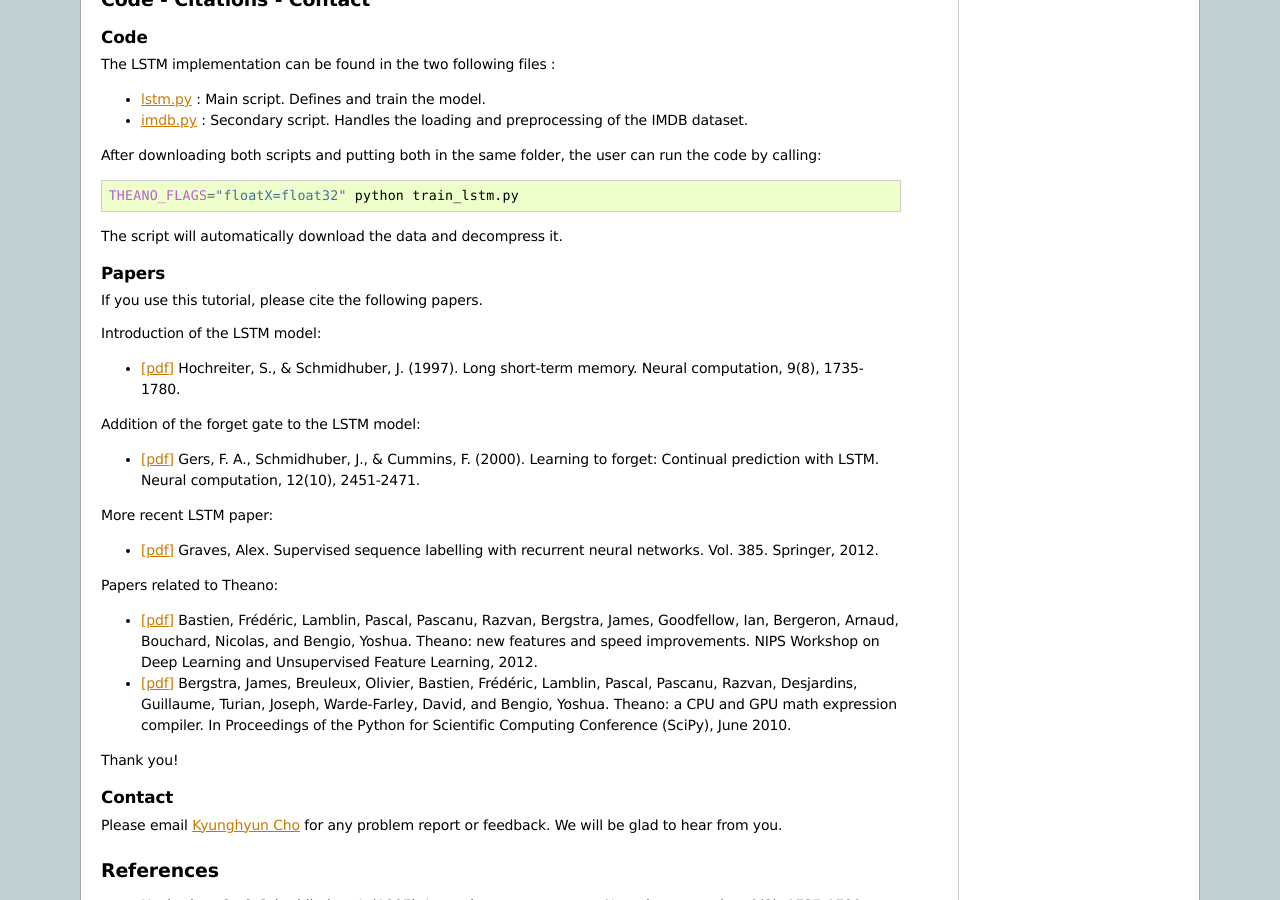
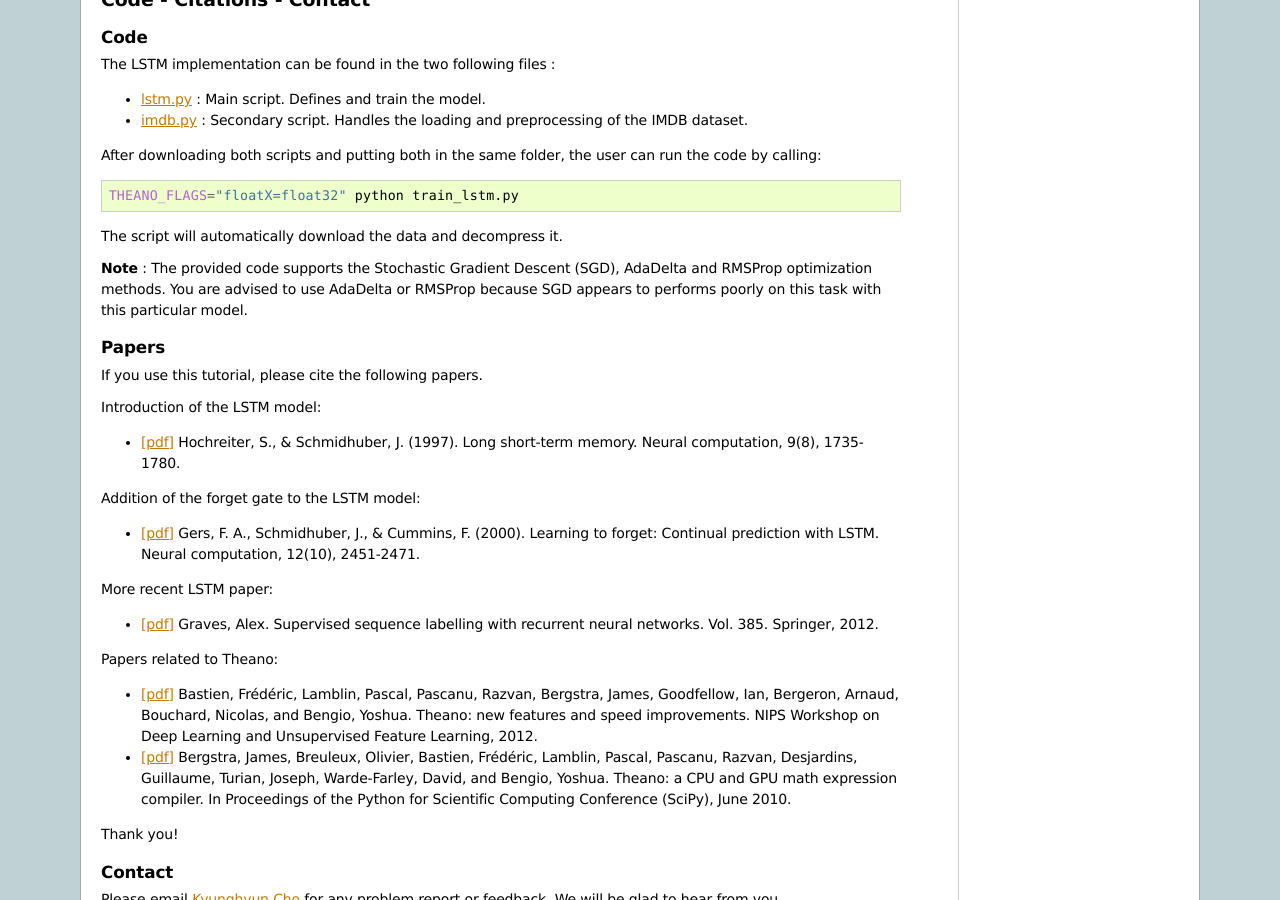
Before and after one commit to lisa-lab/DeepLearningTutorials, a Sphinx documentation site: the page built from doc/lstm.txt, in a window 1280 px wide and 900 px high, scrolled down 2845 px. Built offline with Sphinx 7.4.7, drawn with Linux system fonts in a browser that asks for light colours; formulas are drawn with MathJax 3; pages that are not in the unit, such as notebooks, are missing from menus.

Commit message:
Add notice about using SGD in the LSTM tutorial

```diff
--- a/doc/lstm.txt
+++ b/doc/lstm.txt
@@ -194,6 +194,11 @@ can run the code by calling:
 
 The script will automatically download the data and decompress it.
 
+**Note** : The provided code supports the Stochastic Gradient Descent (SGD),
+AdaDelta and RMSProp optimization methods. You are advised to use AdaDelta or
+RMSProp because SGD appears to performs poorly on this task with this
+particular model.
+
 Papers
 ======
 
```
